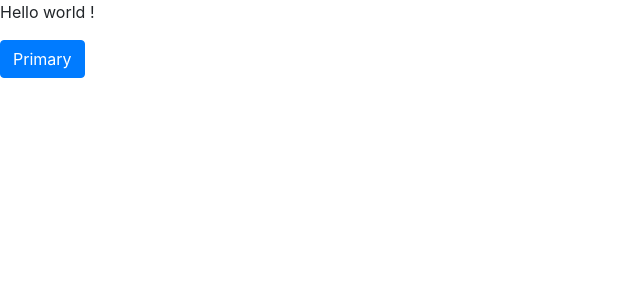
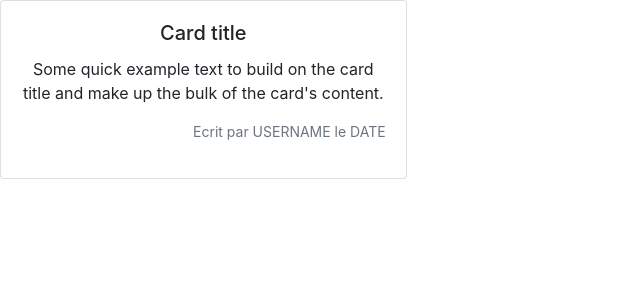
Before and after one commit to RenaudCini/projet-web-3, a PHP site: page /liste_recettes_pg.php in a window 1280 px wide. Shown: the top 300 px of the page, without its empty margins (0-640 px from the left). Run offline with PHP 8.4, Linux system fonts and the light colour scheme; some libraries are stand-ins or nearby versions.

Commit message:
création des cards

```diff
--- a/liste_recettes/liste_recettes_pg.php
+++ b/liste_recettes/liste_recettes_pg.php
@@ -10,10 +10,17 @@
 
 <body>
 
-    <p>Hello world !</p>
-
-    <button type="button" class="btn btn-primary">Primary</button>
-
+    <div class="row">
+        <div class="col-md-4 pb-3">
+            <div class="card">
+                <div class="card-body text-center">
+                    <h5 class="card-title">Card title</h5>
+                    <p class="card-text">Some quick example text to build on the card title and make up the bulk of the card's content.</p>
+                    <p class="text-right small text-secondary">Ecrit par USERNAME le DATE</p>
+                </div>
+            </div>
+        </div>
+    </div>
 
     <footer>
         <script src="/asset/lib/jquery/jquery.min.js"></script>
```
